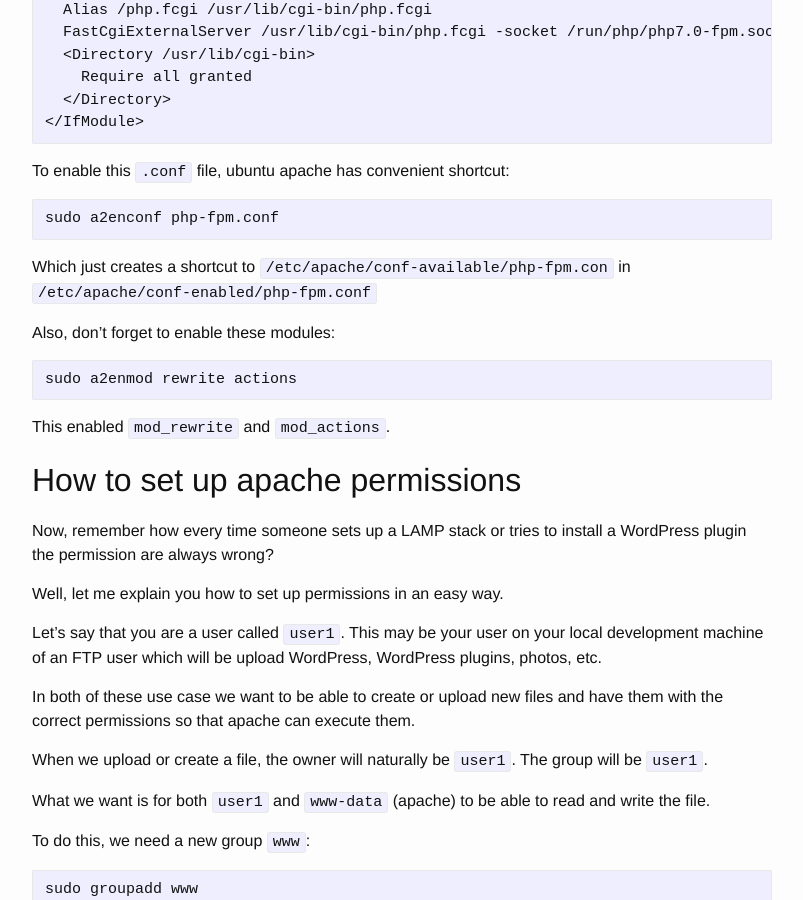
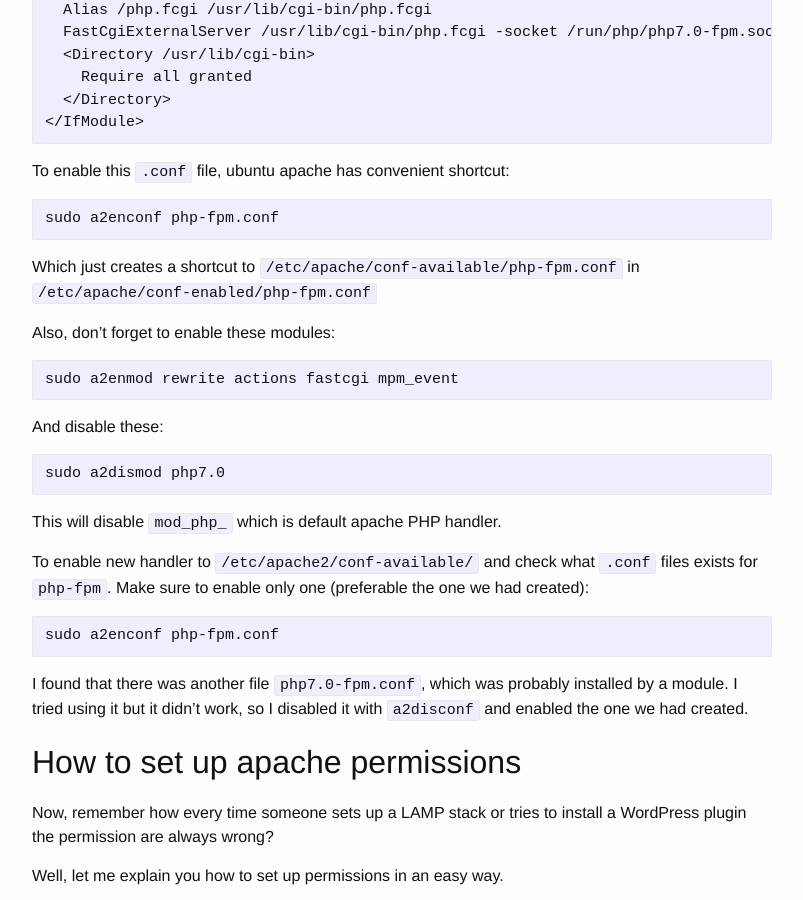
Before and after one commit to gskema/gskema.github.io, a Jekyll site: the page built from _posts/2016-02-18-how-to-install-php7-lamp-server-on-ubuntu.md, in a window 1280 px wide and 900 px high, scrolled down 823 px. Shown: the whole window, without its empty margins (238-1041 px from the left). Built offline with Jekyll 4.4.1, drawn with Linux system fonts in a browser that asks for light colours; comment, search, counter and statistics services are not loaded.

Commit message:
[*] Add info about enabling fpm

```diff
--- a/_posts/2016-02-18-how-to-install-php7-lamp-server-on-ubuntu.md
+++ b/_posts/2016-02-18-how-to-install-php7-lamp-server-on-ubuntu.md
@@ -47,13 +47,25 @@ To enable this `.conf` file, ubuntu apache has convenient shortcut:
 
     sudo a2enconf php-fpm.conf
 
-Which just creates a shortcut to `/etc/apache/conf-available/php-fpm.con` in `/etc/apache/conf-enabled/php-fpm.conf`
+Which just creates a shortcut to `/etc/apache/conf-available/php-fpm.conf` in `/etc/apache/conf-enabled/php-fpm.conf`
 
 Also, don't forget to enable these modules:
 
-    sudo a2enmod rewrite actions
+    sudo a2enmod rewrite actions fastcgi mpm_event
 
-This enabled `mod_rewrite` and `mod_actions`.
+And disable these:
+
+    sudo a2dismod php7.0
+
+This will disable `mod_php_` which is default apache PHP handler.
+
+To enable new handler to `/etc/apache2/conf-available/` and check what
+`.conf` files exists for `php-fpm`. Make sure to enable only one (preferable the one we had created):
+
+    sudo a2enconf php-fpm.conf
+
+I found that there was another file `php7.0-fpm.conf`, which was probably installed by a module.
+I tried using it but it didn't work, so I disabled it with `a2disconf` and enabled the one we had created.
 
 ## How to set up apache permissions
 
```
